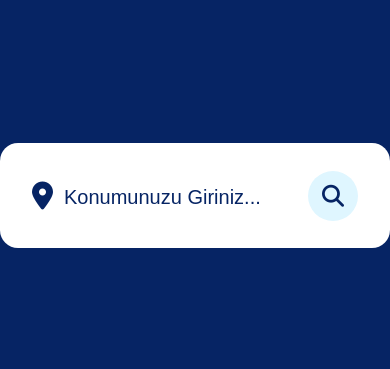
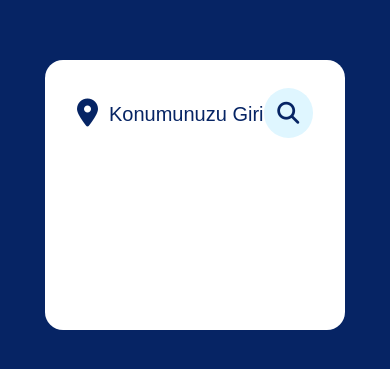
Before and after one commit to saruhanakbas/hava-durumu, a plain HTML site: page index.html in a window 390 px wide. Shown: the part 227-596 px from the top of the page. Drawn offline with Linux system fonts and the light colour scheme.

Commit message:
Update style.css

```diff
--- a/style.css
+++ b/style.css
@@ -185,3 +185,10 @@ body{
         opacity: 1;
     }
 }
+
+@media (max-width: 768px) {
+    .container {
+        width: 300px;
+        height: auto;
+    }
+}
```
